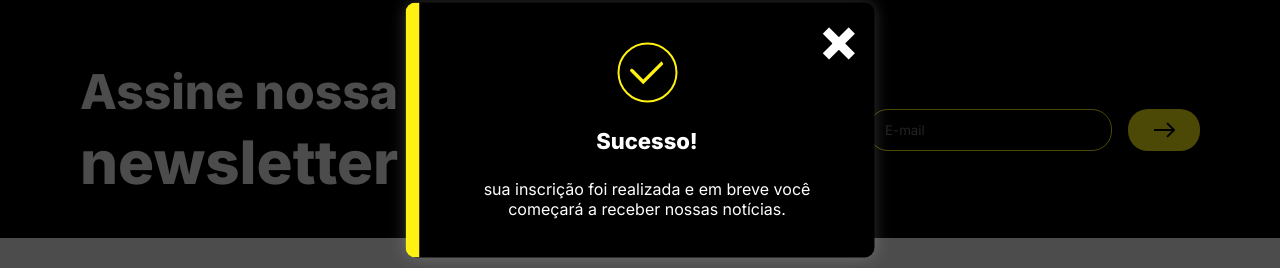
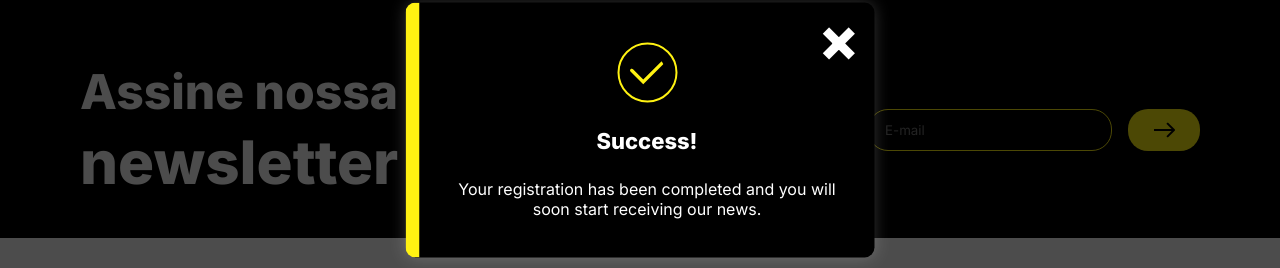
Before and after one commit to VictorParizio/landing-page-star-wars, a React (Vite) app: page / in a window 1280 px wide. Both pictures are taken after typing "Sample", "name@example.com" into the empty fields and a click on the button 1164 px from the left and 1432 px from the top of the page. Shown: the part 1302-1570 px from the top of the page. Built offline with nearby package versions, Linux system fonts and the light colour scheme; no server answers.

Commit message:
feat (Modal) Mensagem Modal Os textos foram traduzidos para o inglês.

```diff
--- a/src/Component/Modal/Modal.jsx
+++ b/src/Component/Modal/Modal.jsx
@@ -8,8 +8,8 @@ export default function Modal({ closeModal }) {
             <div>
                 <span className="close" onClick={closeModal}>&times;</span>
                 <img src={check} alt="check" />
-                <h2>Sucesso!</h2>
-                <p>sua inscrição foi realizada e em breve você começará a receber nossas notícias.</p>
+                <h2>Success!</h2>
+                <p>Your registration has been completed and you will soon start receiving our news.</p>
             </div>
         </div>
     );
```
